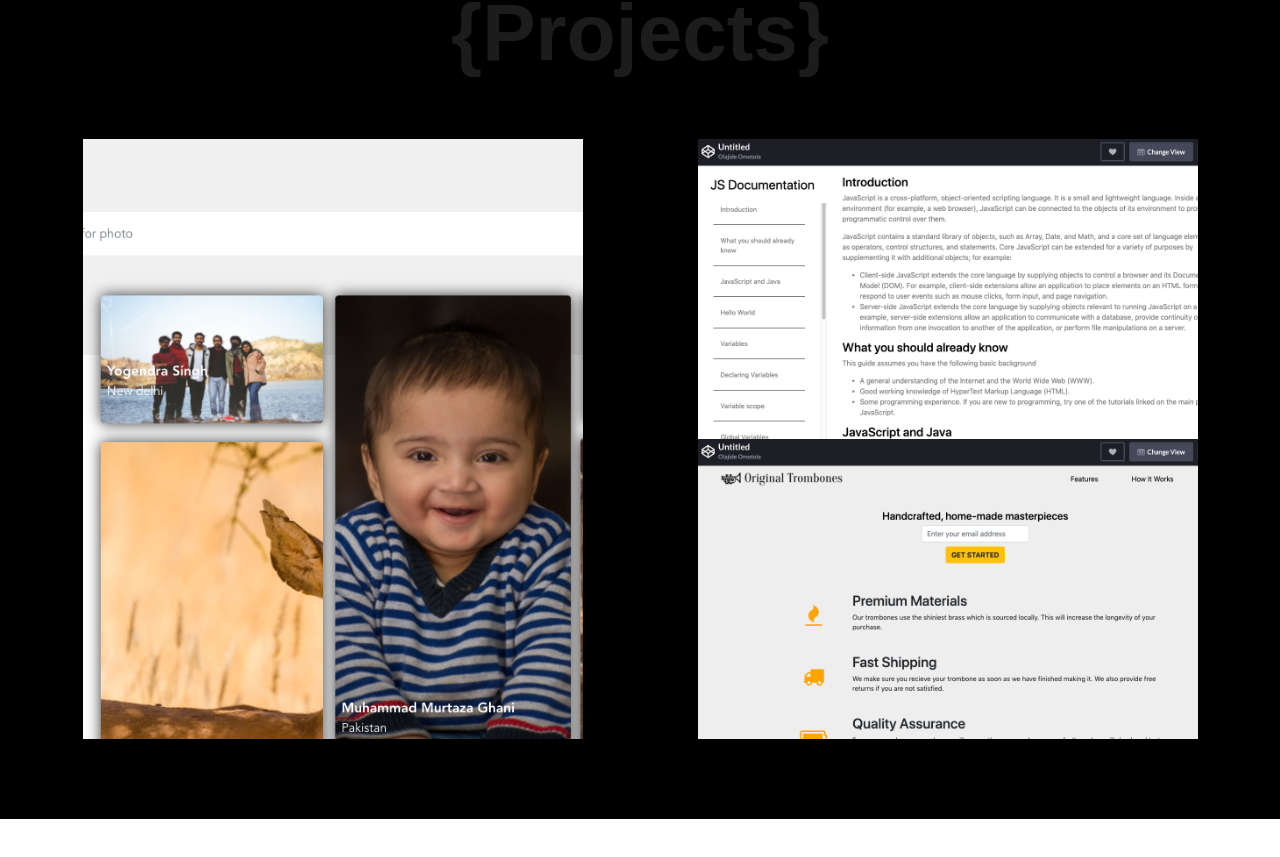
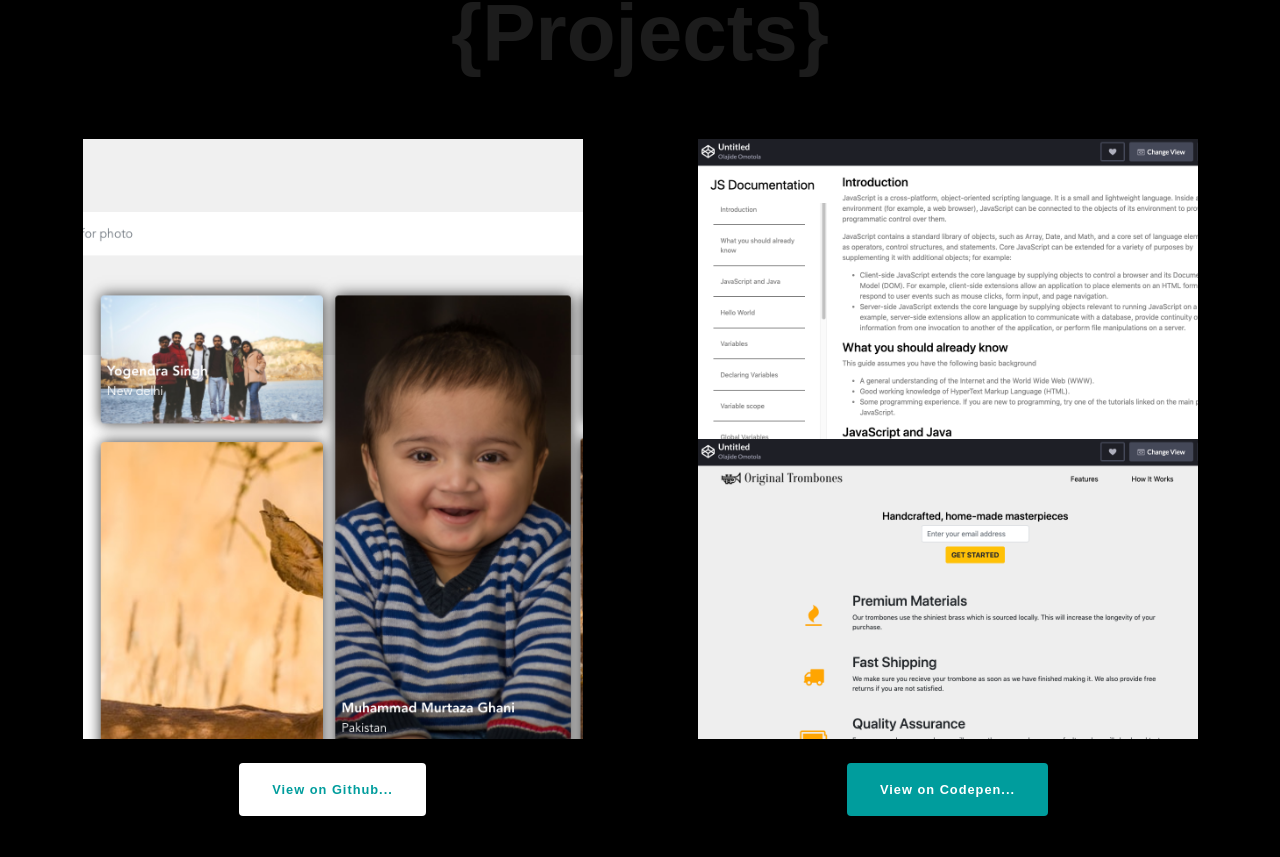
Before and after one commit to jydoskey/personal-portfolio-website, a Vue app: page / in a window 1280 px wide. Shown: the part 828-1685 px from the top of the page. Before the commit the page ends 1647 px from the top, so only its background shows below. Built offline with nearby package versions, Linux system fonts and the light colour scheme; a web font is replaced by a local one.

Commit message:
added button to link codepen and github

```diff
--- a/src/components/Work.vue
+++ b/src/components/Work.vue
@@ -9,7 +9,7 @@
           <div class="card-body__content">
             <div class="row">
               <div class="col-lg-6 card-body-project">
-                <div class="col-lg-12">
+                <div class="col-lg-12 pb-4">
                   <div class="content">
                     <a href="https://sad-williams-c75fdc.netlify.app/" target="_blank">
                       <div class="content-overlay"></div>
@@ -21,6 +21,11 @@
                     </a>
                   </div>
                 </div>
+                <a href="#">
+                  <button class="secondary-button btn btn-md">
+                    <p class="button-text caption text-magenta">View on Github...</p>
+                  </button>
+                </a>
               </div>
               <div class="col-lg-6">
                 <div class="col-lg-12 card-body-project">
@@ -36,7 +41,7 @@
                     </a>
                   </div>
                 </div>
-                <div class="col-lg-12 card-body-project">
+                <div class="col-lg-12 card-body-project pb-4">
                   <div class="content">
                     <a href="https://codepen.io/Jydoskey/full/wLrJjd" target="_blank">
                       <div class="content-overlay"></div>
@@ -48,6 +53,11 @@
                     </a>
                   </div>
                 </div>
+                <a href="#">
+                  <button class="primary-button btn btn-md">
+                    <p class="button-text caption text-white">View on Codepen...</p>
+                  </button>
+                </a>
               </div>
             </div>
           </div>
@@ -69,6 +79,24 @@
 <style lang="scss" scoped>
   @import "@/scss/abstracts/_variables.scss";
   @import "@/scss/abstracts/_mixins.scss";
+
+  .primary-button {
+    background: #009D9D;
+  }
+
+  .secondary-button {
+    background: #ffffff;
+  }
+
+  .button-text {
+    margin: 0 auto;
+
+    @media (min-width:280px) {
+      font-size: 0.8rem;
+      font-style: normal;
+      margin: 0 auto;
+    }
+  }
 
   .card-body__content {
     padding: 1rem;
@@ -156,9 +184,11 @@
 
   .card-body-netlify {
     height: 600px;
+
     @include breakpoint-max (lg) {
       height: 300px;
     }
+
     @media (max-width: 1200px) {
       max-width: 450px;
     }
@@ -166,6 +196,7 @@
 
   .card-body-codepen {
     height: 300px;
+
     @media (max-width: 1200px) {
       max-width: 450px;
     }
```
Lines whose indentation alone changed are shown as unchanged.
